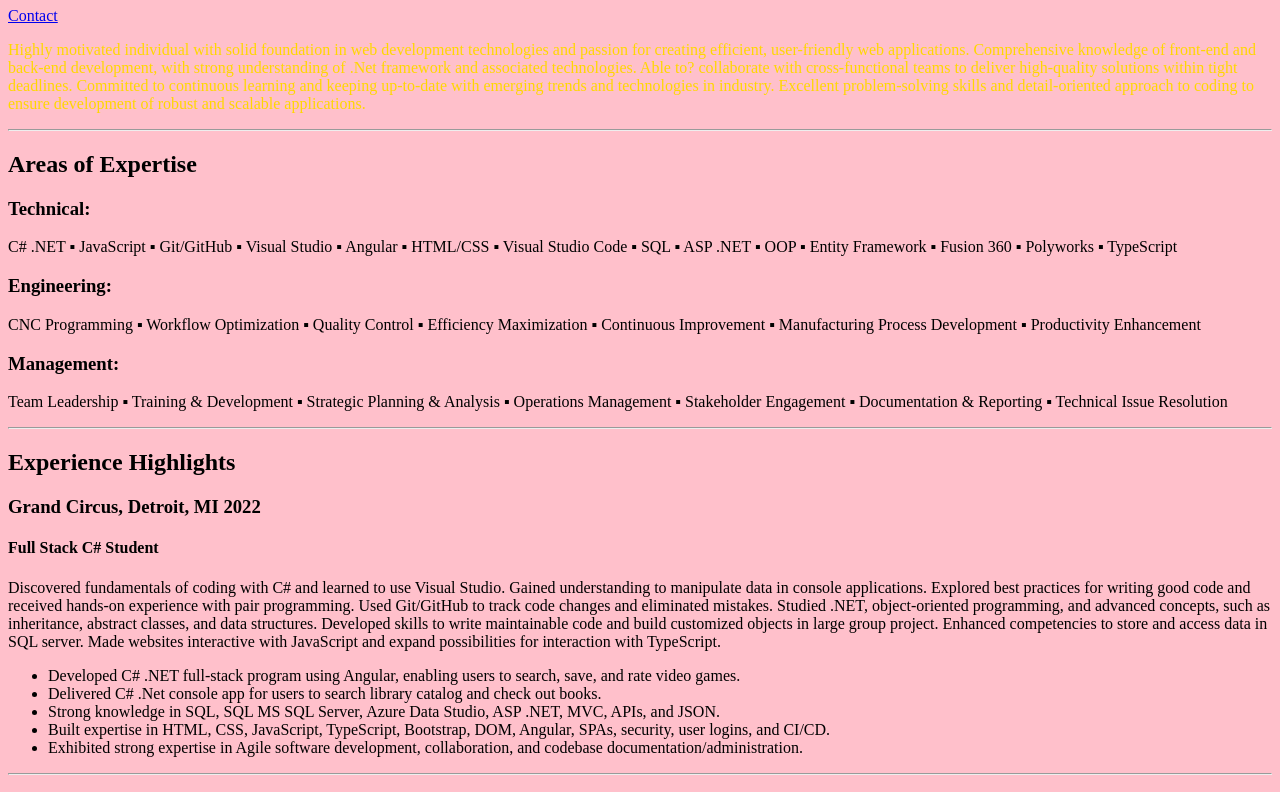
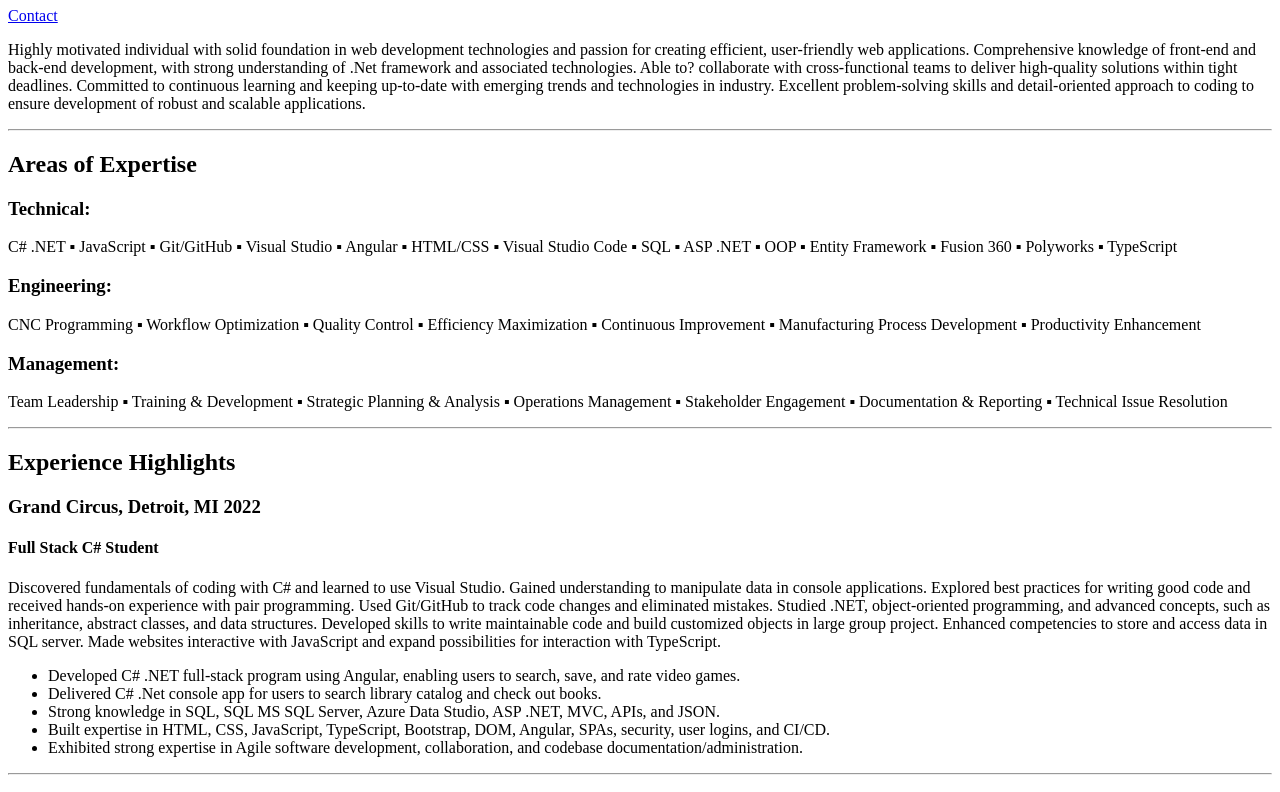
Before and after one commit to TroyAnthonyWilson/WebDevelopmentBootcamp, a plain HTML site: page 4.4 Capstone/index.html in a window 1280 px wide. Shown: the part 73-865 px from the top of the page. Drawn offline with Linux system fonts and the light colour scheme.

Commit message:
Update css.css

```diff
--- a/4.4 Capstone/css.css
+++ b/4.4 Capstone/css.css
@@ -1,5 +1,5 @@
 html{
-    background: pink;
+    background: white;
 }
 
 h1{
@@ -8,5 +8,5 @@
 }
 
 .resume{
-    color: gold;
+    color: black;
 }
```
